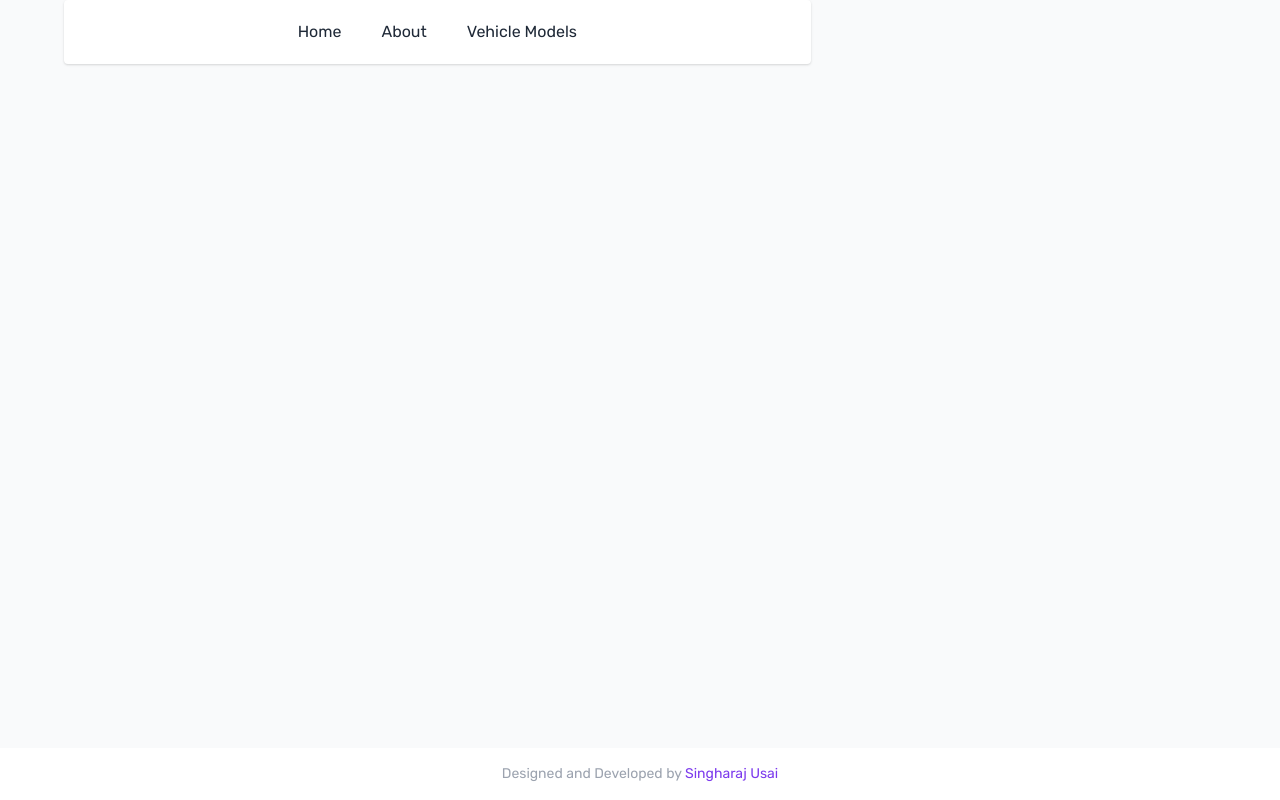
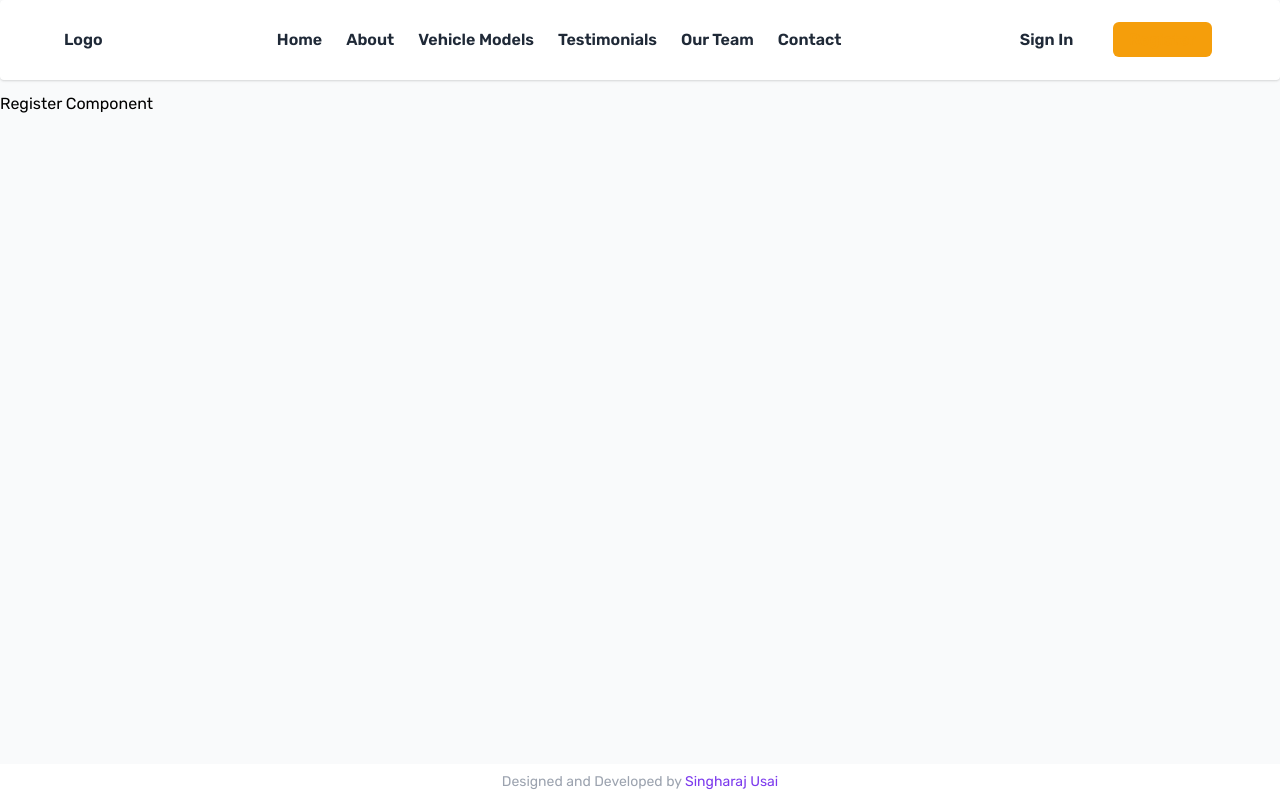
Before and after one commit to miralice5/car-rental-app, a React (Create React App) app: page /register in a window 1280 px wide. Built offline with nearby package versions, Linux system fonts and the light colour scheme.

Commit message:
navbar done for now

```diff
--- a/src/App.jsx
+++ b/src/App.jsx
@@ -4,11 +4,9 @@ import Navbar from "./components/sections/Navbar/Navbar";
 function App() {
   return (
       <main className="min-h-screen relative bg-gray-50 pb-10">
-          <div className="container px-4">
-              <div className="flex flex-wrap px-4">
-                  <div className="w-full lg:w-2/3 ">
-                      <Navbar />
-                  </div>
+          <div className="flex flex-wrap">
+              <div className="w-full">
+                  <Navbar />
               </div>
           </div>
           <Footer />
--- a/src/components/sections/Footer/Footer.jsx
+++ b/src/components/sections/Footer/Footer.jsx
@@ -2,7 +2,7 @@ import React from "react";
 
 const Footer = () => {
     return (
-        <footer className="bg-white p-4 absolute bottom-0 left-0 w-full">
+        <footer className="bg-white py-2 absolute bottom-0 left-0 w-full">
             <div className="container px-4">
                 <p className="text-sm text-gray-400 text-center">
                     Designed and Developed by
--- a/src/components/sections/Navbar/Navbar.jsx
+++ b/src/components/sections/Navbar/Navbar.jsx
@@ -1,10 +1,5 @@
 import React from "react";
-import {
-    BrowserRouter as Router,
-    NavLink,
-    Route,
-    Switch,
-} from "react-router-dom";
+import { BrowserRouter as Router, NavLink, Route, Switch } from "react-router-dom";
 import About from "../../pages/About/About";
 import VehicleModels from "../../pages/VehicleModels/VehicleModels";
 
@@ -24,28 +19,81 @@ const navbarData = [
         title: "Vehicle Models",
         to: "/vehiclemodels",
     },
+    {
+        id: 4,
+        title: "Testimonials",
+        to: "/testimonials",
+    },
+    {
+        id: 5,
+        title: "Our Team",
+        to: "/team",
+    },    {
+        id: 6,
+        title: "Contact",
+        to: "/contact",
+    },
 ];
 
 const Navbar = () => {
     return (
         <Router>
-            <nav className="md:mx-8 mb-3 px-6 py-2 z-10 sticky top-0 bg-white shadow rounded">
-                <ul className="justify-center flex flex-wrap">
-                    {navbarData.map((el, id) => (
-                        <LinkItem el={el} key={id} />
-                    ))}
+            <nav className="mb-3 py-4 z-10 sticky top-0 bg-white shadow rounded">
+                <ul className="font-semibold flex justify-between items-center flex-wrap">
+                    {/* Logo placeholder */}
+                    <div className="pl-12 flex items-center">
+                        <div className="text-gray-800 text-medium px-4">Logo</div>
+                    </div>
+
+                    {/* Centered navbar links */}
+                    <div className="flex items-center">
+                        {navbarData.map((el, id) => (
+                            <LinkItem el={el} key={id} />
+                        ))}
+                    </div>
+
+                    {/* Right side with "Sign In" and "Register" elements */}
+                    <div className="pr-12 flex items-center">
+                        <li className="m-3 lg:mx-5">
+                            <NavLink
+                                to="/signin" // Replace with your sign-in route
+                                activeClassName="text-yellow-500"
+                                className="text-gray-800 text-medium hover:text-yellow-500"
+                            >
+                                Sign In
+                            </NavLink>
+                        </li>
+                        <li className="m-3 lg:mx-5">
+                            <NavLink
+                                to="/register" // Replace with your register route
+                                activeClassName="text-yellow-500"
+                                className="rounded-md bg-yellow-500 text-white px-4 py-2 hover:bg-yellow-600"
+                            >
+                                Register
+                            </NavLink>
+                        </li>
+                    </div>
                 </ul>
             </nav>
 
             <Switch>
                 <Route exact path="/">
-                    <About/>
+                    <About />
                 </Route>
                 <Route path="/about">
-                    <About/>
+                    <About />
                 </Route>
                 <Route path="/vehiclemodels">
                     <VehicleModels />
+                </Route>
+                {/* Add your sign-in and register route components */}
+                <Route path="/signin">
+                    {/* Add your sign-in component here */}
+                    <div>Sign In Component</div>
+                </Route>
+                <Route path="/register">
+                    {/* Add your register component here */}
+                    <div>Register Component</div>
                 </Route>
             </Switch>
         </Router>
@@ -57,7 +105,7 @@ export default Navbar;
 const LinkItem = (props) => {
     const { title, to } = props.el;
     return (
-        <li className="m-3 lg:mx-5">
+        <li className="m-3">
             <NavLink
                 to={to}
                 activeClassName="text-yellow-500"
```
